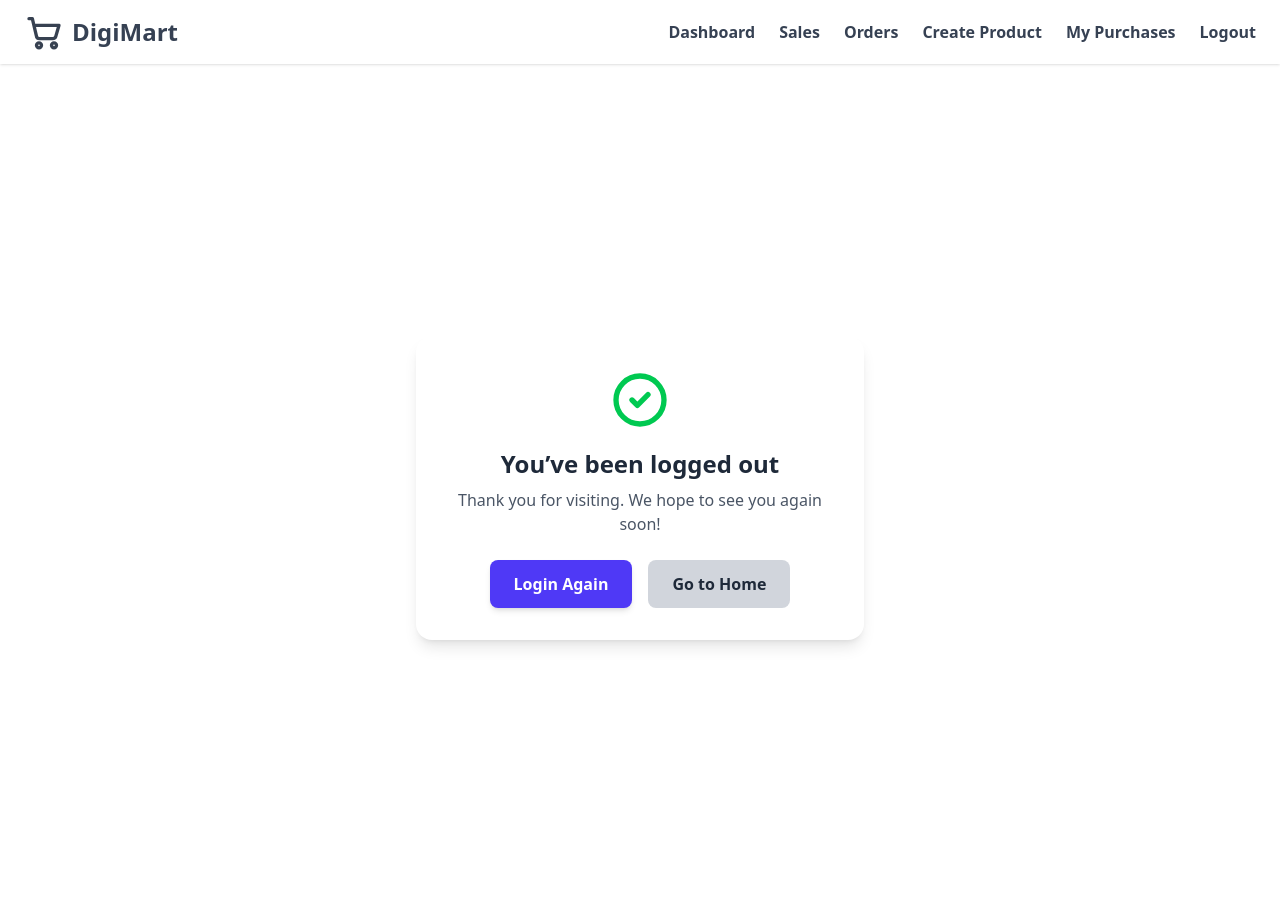
After one commit to tamim-vaiya/DigiMart-django, a Django app: template core/templates/core/logout.html in a window 1280 px wide. The commit adds this page. Run offline with Django 5.2, Linux system fonts and the light colour scheme; the template is opened without the code that fills it, so the values that code supplies are empty; some libraries are stand-ins or nearby versions.

Commit message:
Added Logout Functionality

```diff
--- a/DigiMart/settings.py
+++ b/DigiMart/settings.py
@@ -133,4 +133,4 @@ STRIPE_PUBLISHABLE_KEY = env("STRIPE_PUBLISHABLE_KEY")
 STRIPE_SECRET_KEY = env("STRIPE_SECRET_KEY")
 
 LOGIN_REDIRECT_URL = 'index'
-LOGOUT_REDIRECT_URL = 'index'
+LOGOUT_REDIRECT_URL = '/logout/'
--- /dev/null
+++ b/core/templates/core/logout.html
@@ -0,0 +1,32 @@
+{% extends "base.html" %}
+
+{% block body %}
+<div class="flex justify-center items-center min-h-screen">
+    <div class="w-full max-w-md bg-white rounded-2xl shadow-lg p-8 text-center">
+        <!-- Success Icon -->
+        <div class="flex justify-center mb-4">
+            <svg class="w-16 h-16 text-green-500" fill="none" stroke="currentColor" stroke-width="2"
+                viewBox="0 0 24 24">
+                <path stroke-linecap="round" stroke-linejoin="round"
+                    d="M9 12l2 2l4-4m6 2a9 9 0 11-18 0a9 9 0 0118 0z" />
+            </svg>
+        </div>
+
+        <!-- Message -->
+        <h2 class="text-2xl font-bold text-gray-800 mb-2">You’ve been logged out</h2>
+        <p class="text-gray-600 mb-6">Thank you for visiting. We hope to see you again soon!</p>
+
+        <!-- Buttons -->
+        <div class="flex justify-center space-x-4">
+            <a href="{% url 'login' %}"
+                class="px-6 py-3 bg-indigo-600 text-white font-semibold rounded-lg shadow-md hover:bg-indigo-700 transition">
+                Login Again
+            </a>
+            <a href="{% url 'index' %}"
+                class="px-6 py-3 bg-gray-300 text-gray-800 font-semibold rounded-lg hover:bg-gray-400 transition">
+                Go to Home
+            </a>
+        </div>
+    </div>
+</div>
+{% endblock body %}
--- a/core/urls.py
+++ b/core/urls.py
@@ -14,4 +14,5 @@ urlpatterns = [
     path('dashboard/', dashboard, name='dashboard'),
     path('register/', register, name='register'),
     path('login/', auth_views.LoginView.as_view(template_name='core/login.html'), name='login'),
+    path('logout/', auth_views.LogoutView.as_view(template_name='core/logout.html'), name='logout'),
 ]
--- a/static/dist/styles.css
+++ b/static/dist/styles.css
@@ -10,6 +10,7 @@
     --color-red-500: oklch(63.7% 0.237 25.331);
     --color-red-600: oklch(57.7% 0.245 27.325);
     --color-yellow-500: oklch(79.5% 0.184 86.047);
+    --color-green-500: oklch(72.3% 0.219 149.579);
     --color-green-600: oklch(62.7% 0.194 149.214);
     --color-blue-500: oklch(62.3% 0.214 259.815);
     --color-blue-600: oklch(54.6% 0.245 262.881);
@@ -21,6 +22,7 @@
     --color-gray-100: oklch(96.7% 0.003 264.542);
     --color-gray-200: oklch(92.8% 0.006 264.531);
     --color-gray-300: oklch(87.2% 0.01 258.338);
+    --color-gray-400: oklch(70.7% 0.022 261.325);
     --color-gray-500: oklch(55.1% 0.027 264.364);
     --color-gray-600: oklch(44.6% 0.03 256.802);
     --color-gray-700: oklch(37.3% 0.034 259.733);
@@ -226,6 +228,9 @@
       max-width: 96rem;
     }
   }
+  .m-0 {
+    margin: calc(var(--spacing) * 0);
+  }
   .mx-auto {
     margin-inline: auto;
   }
@@ -264,6 +269,9 @@
   }
   .grid {
     display: grid;
+  }
+  .inline {
+    display: inline;
   }
   .inline-block {
     display: inline-block;
@@ -412,6 +420,10 @@
     border-style: var(--tw-border-style);
     border-width: 1px;
   }
+  .border-none {
+    --tw-border-style: none;
+    border-style: none;
+  }
   .border-gray-200 {
     border-color: var(--color-gray-200);
   }
@@ -430,17 +442,26 @@
   .bg-gray-200 {
     background-color: var(--color-gray-200);
   }
+  .bg-gray-300 {
+    background-color: var(--color-gray-300);
+  }
   .bg-indigo-600 {
     background-color: var(--color-indigo-600);
   }
   .bg-red-500 {
     background-color: var(--color-red-500);
   }
+  .bg-transparent {
+    background-color: transparent;
+  }
   .bg-white {
     background-color: var(--color-white);
   }
   .object-cover {
     object-fit: cover;
+  }
+  .p-0 {
+    padding: calc(var(--spacing) * 0);
   }
   .p-4 {
     padding: calc(var(--spacing) * 4);
@@ -523,6 +544,9 @@
   }
   .text-gray-800 {
     color: var(--color-gray-800);
+  }
+  .text-green-500 {
+    color: var(--color-green-500);
   }
   .text-green-600 {
     color: var(--color-green-600);
@@ -648,6 +672,13 @@
     &:hover {
       @media (hover: hover) {
         background-color: var(--color-gray-300);
+      }
+    }
+  }
+  .hover\:bg-gray-400 {
+    &:hover {
+      @media (hover: hover) {
+        background-color: var(--color-gray-400);
       }
     }
   }
--- a/templates/base.html
+++ b/templates/base.html
@@ -28,7 +28,13 @@
             <a href="" class="hover:text-indigo-600">Orders</a>
             <a href="{% url 'create_product' %}" class="hover:text-indigo-600">Create Product</a>
             <a href="" class="hover:text-indigo-600">My Purchases</a>
-            <a href="" class="hover:text-red-600">Logout</a>
+            <!-- Logout -->
+            <form method="POST" action="{% url 'logout' %}" class="inline">
+                {% csrf_token %}
+                <button type="submit" class="hover:text-red-600 bg-transparent border-none p-0 m-0 cursor-pointer font-bold">
+                    Logout
+                </button>
+            </form>
         </div>
     </nav>
 
```
